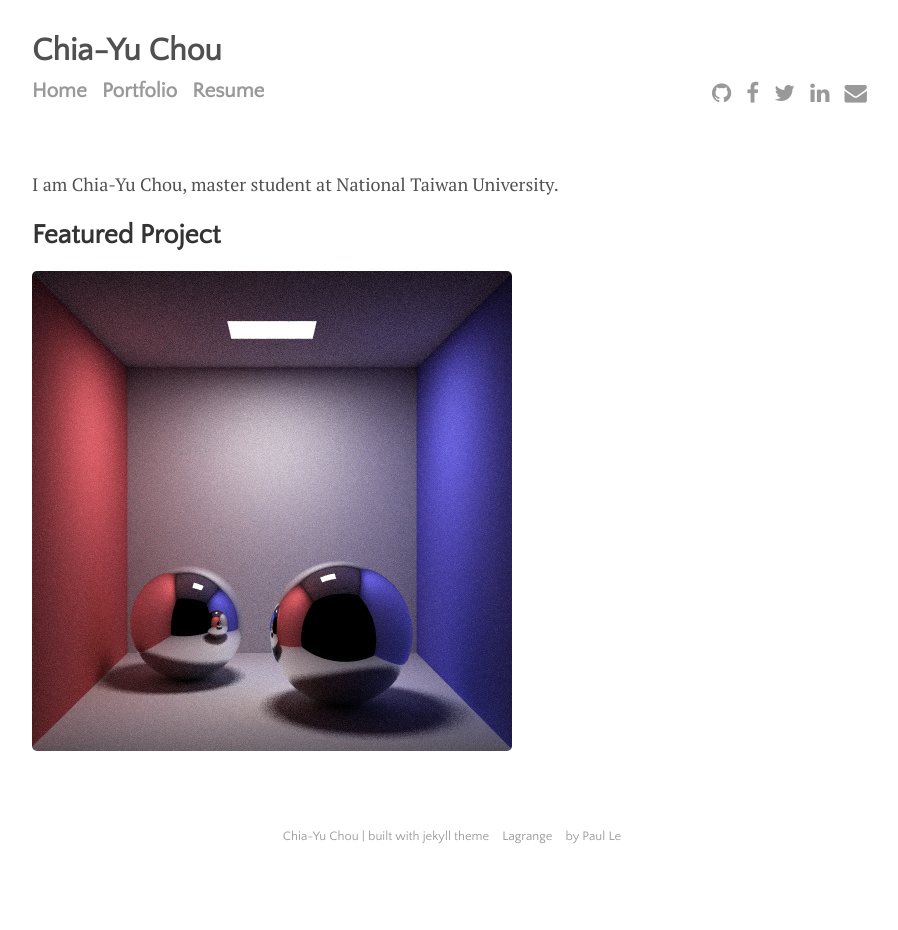
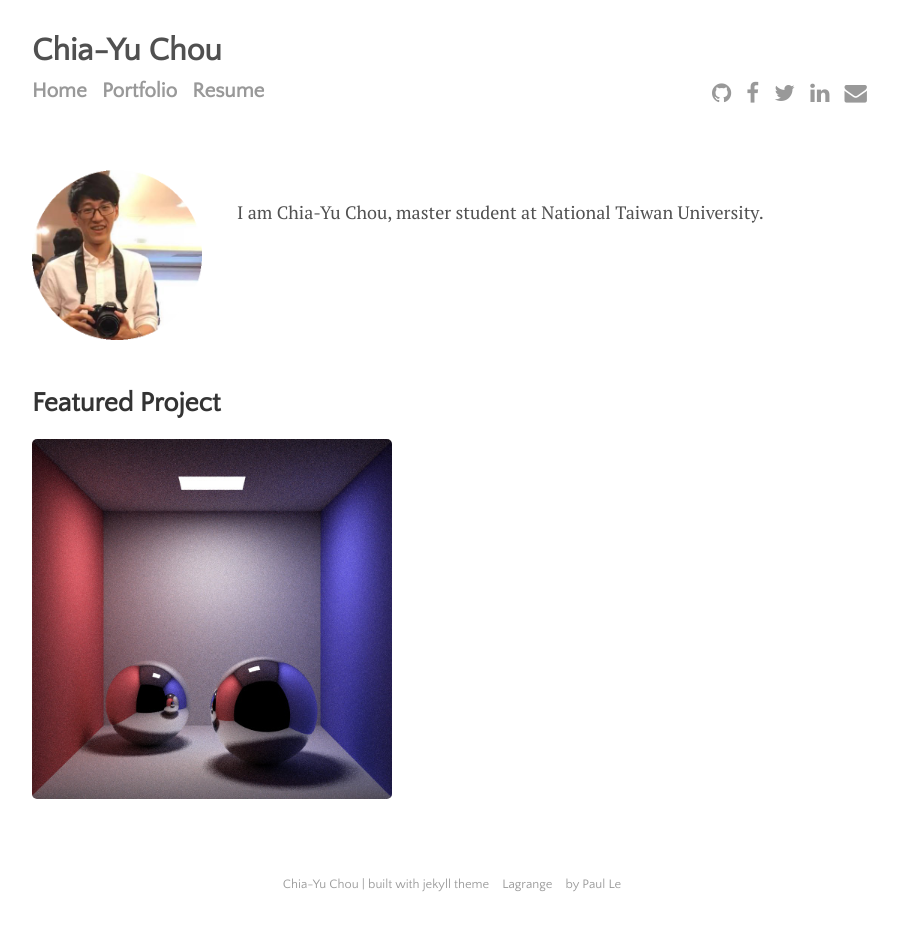
Before and after one commit to xh5a5n6k6/xh5a5n6k6.github.io, a Jekyll site: the page built from index.md, in a window 1280 px wide. Shown: the whole page, without its empty margins (188-1086 px from the left). Built offline with Jekyll 4.4.1, drawn with Linux system fonts in a browser that asks for light colours; before the commit the page ends 900 px from its top, so only the background shows below that.

Commit message:
Add portrait image

```diff
--- a/index.md
+++ b/index.md
@@ -3,7 +3,7 @@ layout: default
 title: Home
 ---
 
-I am Chia-Yu Chou, master student at National Taiwan University.
+<img align="left" src="./assets/img/photo.png" width="170px"> <br/> &nbsp;&nbsp;&nbsp;&nbsp;&nbsp;&nbsp;&nbsp;&nbsp;I am Chia-Yu Chou, master student at National Taiwan University. <br/><br/><br/><br/><br/><br/>
 
 ## Featured Project
-<a href="https://github.com/xh5a5n6k6/cadise/"><img src="./assets/img/cornell-box-sphere-global-64.jpg"></a>
+<a href="https://github.com/xh5a5n6k6/cadise/"><img src="./assets/img/cornell-box-sphere-global-64.jpg" width="360px"></a>
```
Also changed, not shown: assets/img/photo.png (added).
